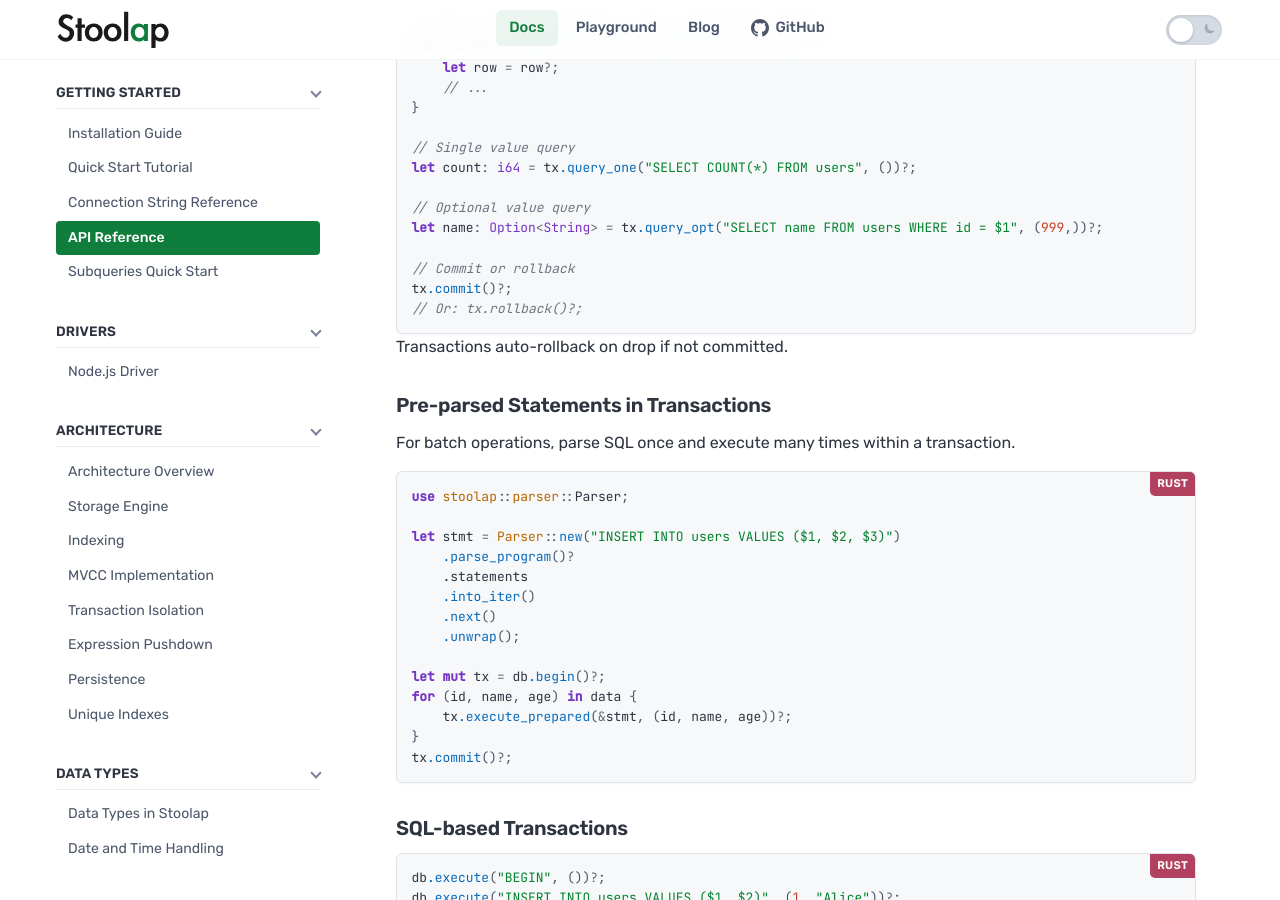
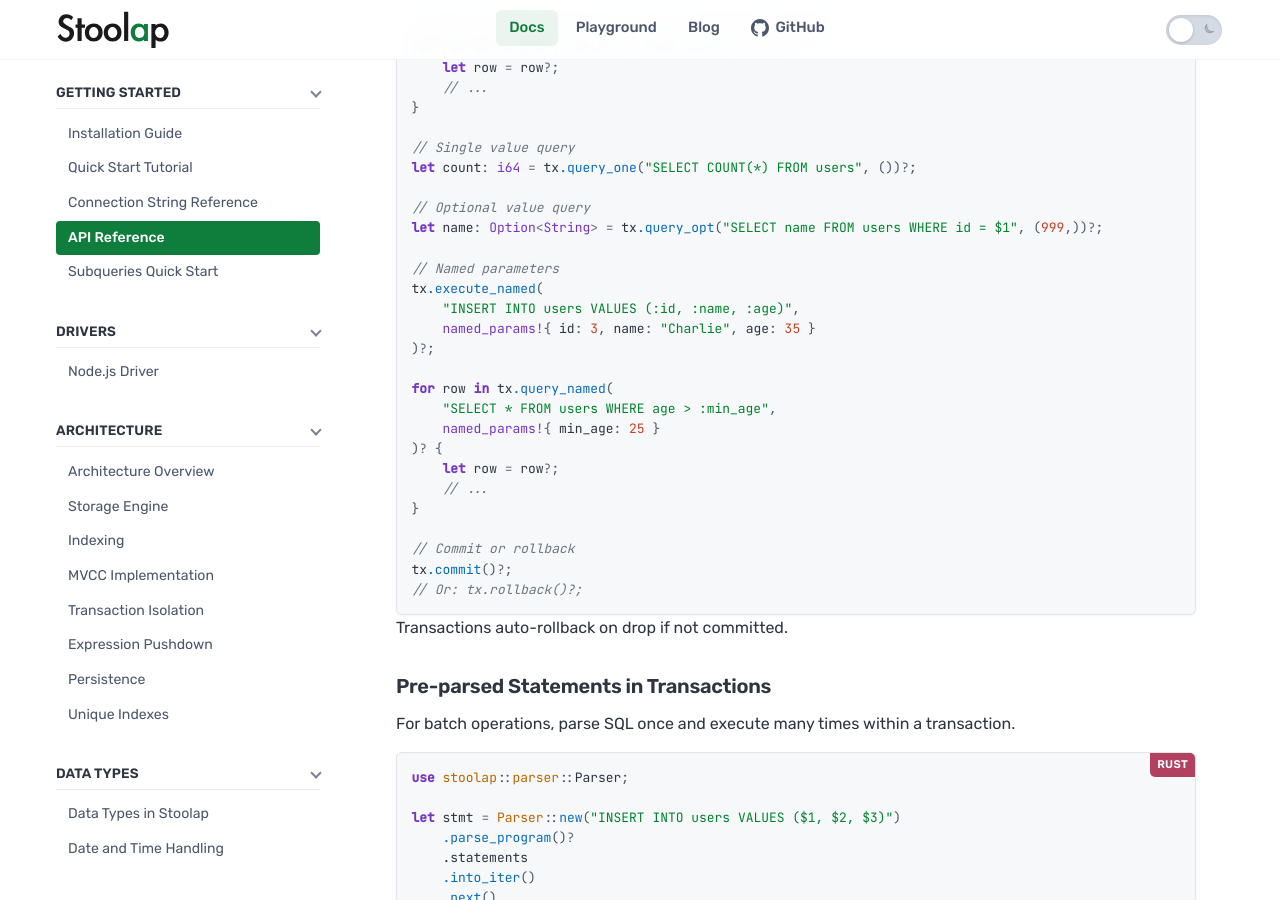
Before and after one commit to stoolap/stoolap, a Jekyll site: the page built from docs/_docs/getting-started/api-reference.md, in a window 1280 px wide and 900 px high, scrolled down 7824 px. Built offline with Jekyll 4.4.1, drawn with Linux system fonts in a browser that asks for light colours; some of the changed text lies outside the part shown.

Commit message:
docs: add Transaction named params to API reference

```diff
--- a/docs/_docs/getting-started/api-reference.md
+++ b/docs/_docs/getting-started/api-reference.md
@@ -317,6 +317,20 @@ let count: i64 = tx.query_one("SELECT COUNT(*) FROM users", ())?;
 
 // Optional value query
 let name: Option<String> = tx.query_opt("SELECT name FROM users WHERE id = $1", (999,))?;
+
+// Named parameters
+tx.execute_named(
+    "INSERT INTO users VALUES (:id, :name, :age)",
+    named_params!{ id: 3, name: "Charlie", age: 35 }
+)?;
+
+for row in tx.query_named(
+    "SELECT * FROM users WHERE age > :min_age",
+    named_params!{ min_age: 25 }
+)? {
+    let row = row?;
+    // ...
+}
 
 // Commit or rollback
 tx.commit()?;
@@ -652,6 +666,8 @@ fn main() -> Result<()> {
 | `query(sql, params)` | `Result<Rows>` | Query rows |
 | `query_one(sql, params)` | `Result<T>` | Single value |
 | `query_opt(sql, params)` | `Result<Option<T>>` | Optional value |
+| `execute_named(sql, params)` | `Result<i64>` | Execute with named params |
+| `query_named(sql, params)` | `Result<Rows>` | Query with named params |
 | `execute_prepared(stmt, params)` | `Result<i64>` | Execute pre-parsed statement |
 | `commit()` | `Result<()>` | Commit |
 | `rollback()` | `Result<()>` | Rollback |
```
